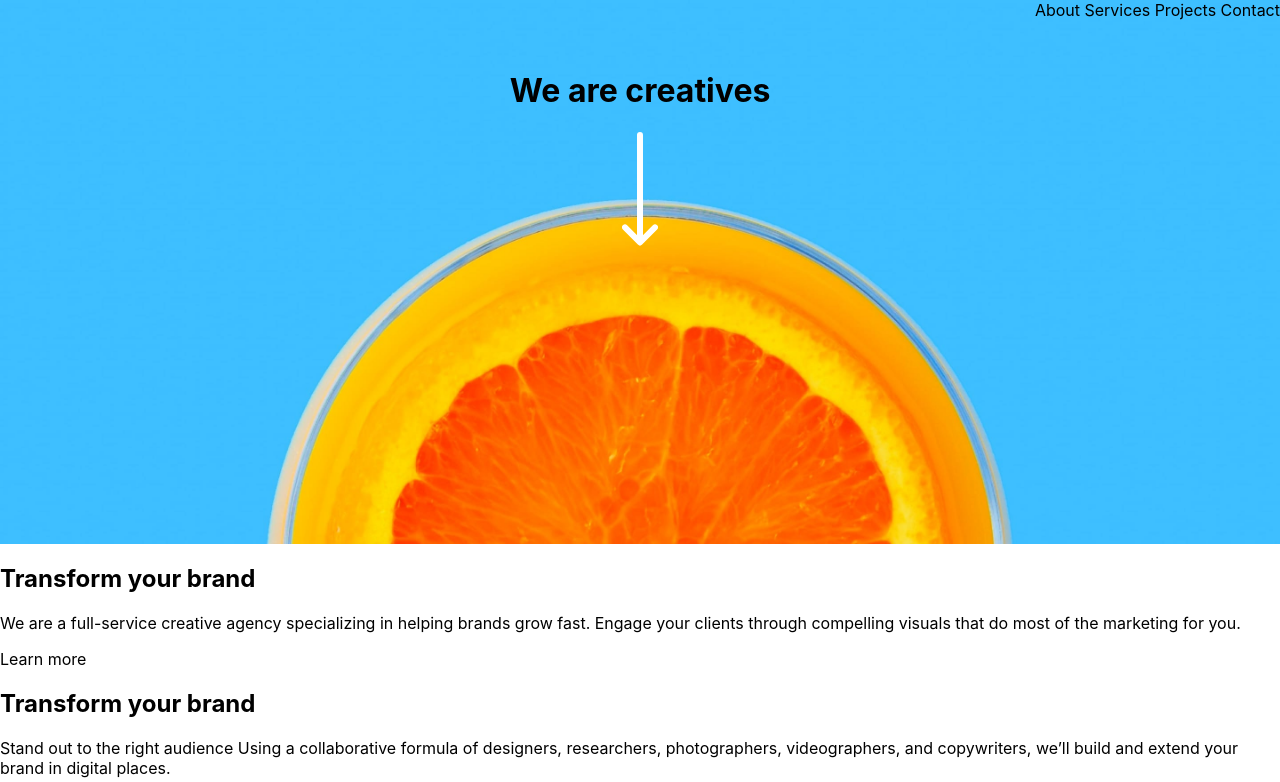
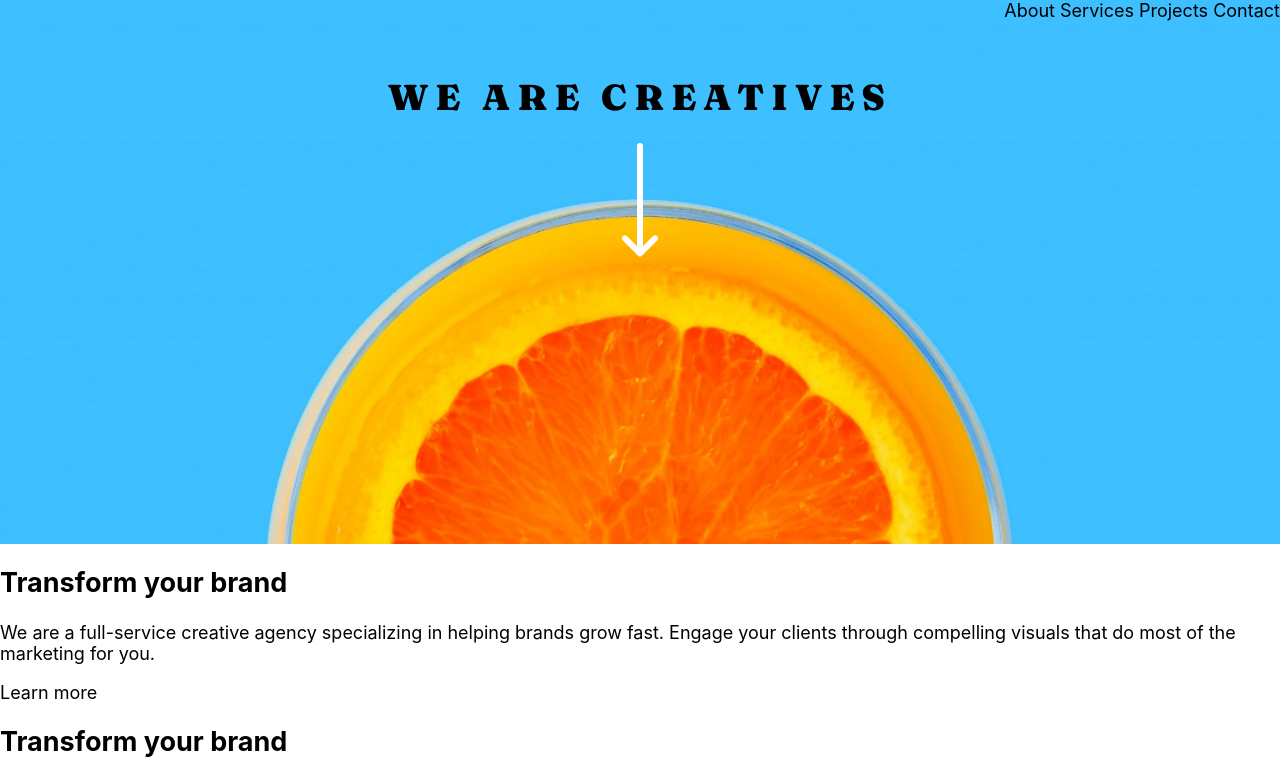
Before and after one commit to imalbert/_frontendmentor_sunnyside-agency-landing-page, a Next.js app: page / in a window 1280 px wide. Shown: the top 782 px of the page. Built offline with nearby package versions, Linux system fonts and the light colour scheme.

Commit message:
import fonts Fraunces & Barlow

```diff
--- /dev/null
+++ b/pages/_document.tsx
@@ -0,0 +1,26 @@
+import Document, { Head, Html, Main, NextScript } from "next/document";
+
+class MyDocument extends Document {
+  render() {
+    return (
+      <Html>
+        <Head>
+          <link
+            href="https://fonts.googleapis.com/css2?family=Barlow:wght@600&display=swap"
+            rel="stylesheet"
+          />
+          <link
+            href="https://fonts.googleapis.com/css2?family=Fraunces:ital,wght@0,700;0,900;1,700;1,900&display=swap"
+            rel="stylesheet"
+          />
+        </Head>
+        <body>
+          <Main />
+          <NextScript />
+        </body>
+      </Html>
+    );
+  }
+}
+
+export default MyDocument;
--- a/styles/Home.module.css
+++ b/styles/Home.module.css
@@ -19,7 +19,7 @@
 .hero>main {
   flex: 1;
   text-align: center;
-  padding: 30px 0;
+  padding: 30px 20px;
 }
 @media (min-width: 375px) {
   .hero {
--- a/styles/globals.css
+++ b/styles/globals.css
@@ -1,9 +1,17 @@
 html,
 body {
+  font-size: 18px;
   padding: 0;
   margin: 0;
   font-family: -apple-system, BlinkMacSystemFont, Segoe UI, Roboto, Oxygen,
     Ubuntu, Cantarell, Fira Sans, Droid Sans, Helvetica Neue, sans-serif;
+}
+
+h1 {
+  font-family: 'Fraunces';
+  font-weight: 900;
+  text-transform: uppercase;
+  letter-spacing: 0.2em;
 }
 
 a {
```
